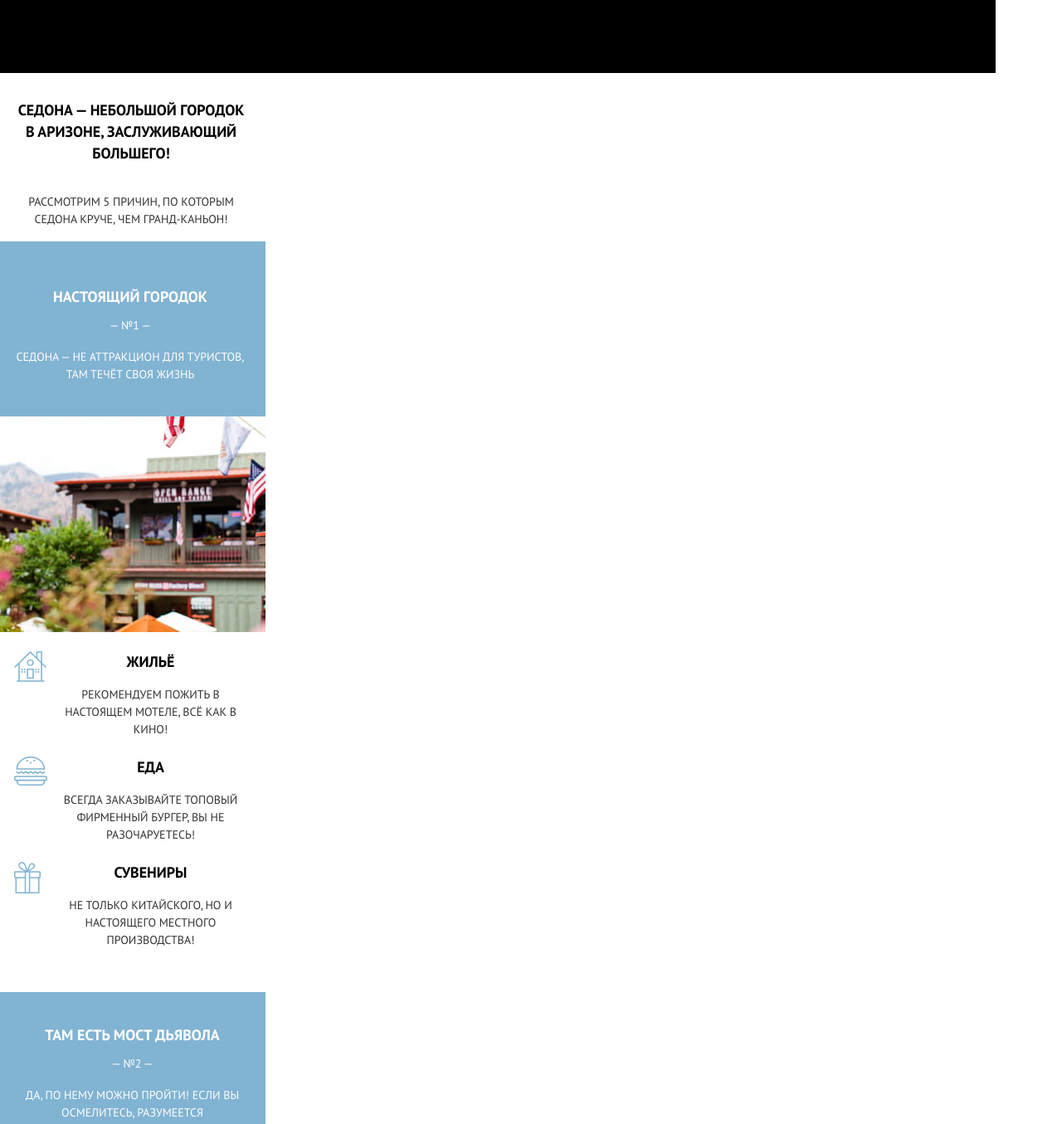
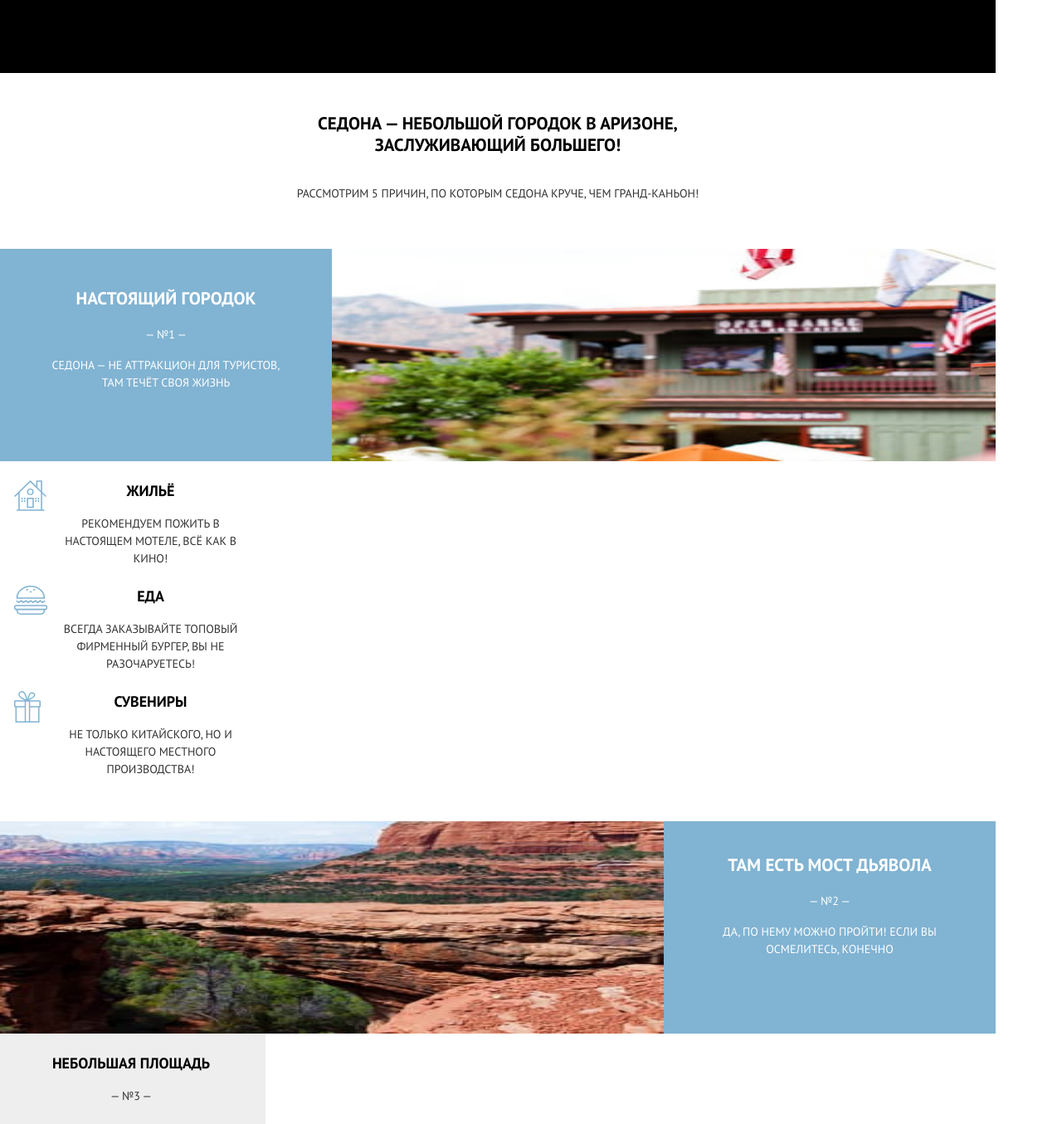
Before and after one commit to htmlacademy-adaptive/2074947-sedona-26, a website: page source/index.html in a window 1280 px wide. Shown: the part 480-1835 px from the top of the page at 83% size. Drawn offline with nearby package versions, Linux system fonts and the light colour scheme; files that its build step writes are made by us from their sources.

Commit message:
Добавил медиа для блоков эбаут, преимущества и приветсвие

```diff
--- a/source/index.html
+++ b/source/index.html
@@ -60,7 +60,7 @@
     </section>
     <!-- Преимущества городок  -->
     <section class="advatage">
-      <div class="advatage__inner">
+      <div class="advatage__item">
         <h3 class="advatage__title">Настоящий городок</h3>
         <div class="advatage__text advatage__text--number">— №1 —</div>
         <div class="advatage__text">Седона — не аттракцион для туристов, там течёт своя жизнь</div>
@@ -118,10 +118,10 @@
     </section>
     <!-- Мост дьявола  -->
     <section class="advatage">
-      <div class="advatage__inner advatage__inner--reverse">
+      <div class="advatage__item advatage__item--reverse">
         <h3 class="advatage__title">Там есть мост дьявола</h3>
         <div class="advatage__text advatage__text--number">— №2 —</div>
-        <div class="advatage__text">Да, по нему можно пройти! Если вы осмелитесь, разумеется</div>
+        <div class="advatage__text">Да, по нему можно пройти! Если вы осмелитесь, конечно</div>
       </div>
       <img class="advatage__image" src="img/photo-bridge.jpg" width="320" height="260" alt="Городок в Седоне">
     </section>
--- a/source/less/blocks/about.less
+++ b/source/less/blocks/about.less
@@ -1,5 +1,16 @@
 .about {
   width: 320px;
+  display: flex;
+  flex-wrap: wrap;
+  justify-content: center;
+
+  @media (min-width: @tablet-width) {
+    width: 768px;
+  }
+
+  @media (min-width: @desktop-width) {
+    width: 1200px;
+  }
 }
 
 .about__inner {
@@ -7,27 +18,35 @@
   flex-direction: column;
   flex-wrap: wrap;
   text-align: center;
-  padding: 32px 21px 16px 17px;
+  width: 282px;
+  padding: 32px 0 16px;
+
+  @media (min-width: @tablet-width) {
+    width: 520px;
+    padding: 48px 0 56px;
+
+  }
 
   &--catalog {
-    padding: 33px 20px 42px;
+    padding: 33px 0 42px;
   }
 
   &--catalog-video {
-    padding: 20px 28px 38px 26px;
+    padding: 20px 0 38px;
   }
 
   &--form {
-    padding: 36px 28px 28px 26px;
+    padding: 36px 0 28px;
   }
 }
 
 .about__title {
-  font-weight: 700;
-  font-size: 18px;
-  line-height: 26px;
+  .font-bold();
   margin-bottom: 35px;
-  text-transform: uppercase;
+
+  @media (min-width: @tablet-width) {
+    font-size: 21px;
+  }
 }
 
 .about__text {
--- a/source/less/blocks/advatage.less
+++ b/source/less/blocks/advatage.less
@@ -1,18 +1,39 @@
 .advatage {
   width: 320px;
+
+  @media (min-width: @tablet-width) {
+    width: 768px;
+    display: flex;
+    flex-wrap: wrap;
+  }
+
+  @media (min-width: @desktop-width) {
+    width: 1200px;
+  }
 }
 
-.advatage__inner {
-  display: flex;
-  flex-direction: column;
-  flex-wrap: wrap;
+.advatage__item {
   text-align: center;
   background-color: #81b3d2;
   box-sizing: border-box;
-  padding: 54px 22px 40px 16px;
+  padding: 70px 18px 40px;
 
+  @media (min-width: @tablet-width) {
+    width: 256px;
+    padding: 40px 32px 44px;
+  }
+
+  @media (min-width: @desktop-width) {
+    width: 400px;
+    padding: 47px 52px 56px;
+  }
   &--reverse {
-    padding: 39px 16px 35px 15px;
+    padding: 39px 18px 35px;
+
+    @media (min-width: @tablet-width) {
+      order: 2;
+      padding: 40px 32px 44px;
+    }
   }
 }
 
@@ -21,6 +42,11 @@
   margin: 0;
   color: #ffffff;
   margin-bottom: 11px;
+
+  @media (min-width: @tablet-width) {
+    font-size: 21px;
+    margin-bottom: 20px;
+  }
 }
 
 .advatage__text {
@@ -29,9 +55,22 @@
 
   &--number {
     margin-bottom: 17px;
+
+    @media (min-width: @tablet-width) {
+      margin-bottom: 16px;
+    }
   }
 }
 
 .advatage__image {
   display: block;
+
+  @media (min-width: @tablet-width) {
+    width: 512px;
+    height: 256px;
+  }
+
+  @media (min-width: @desktop-width) {
+    width: 800px;
+  }
 }
--- a/source/less/blocks/greetings.less
+++ b/source/less/blocks/greetings.less
@@ -8,9 +8,8 @@
   box-sizing: border-box;
   padding: 90px 0 85px;
 
-  &--catalog {
+  &--catalog {}
 
-  }
 
   @media (min-width: @tablet-width) {
     width: 768px;
```
